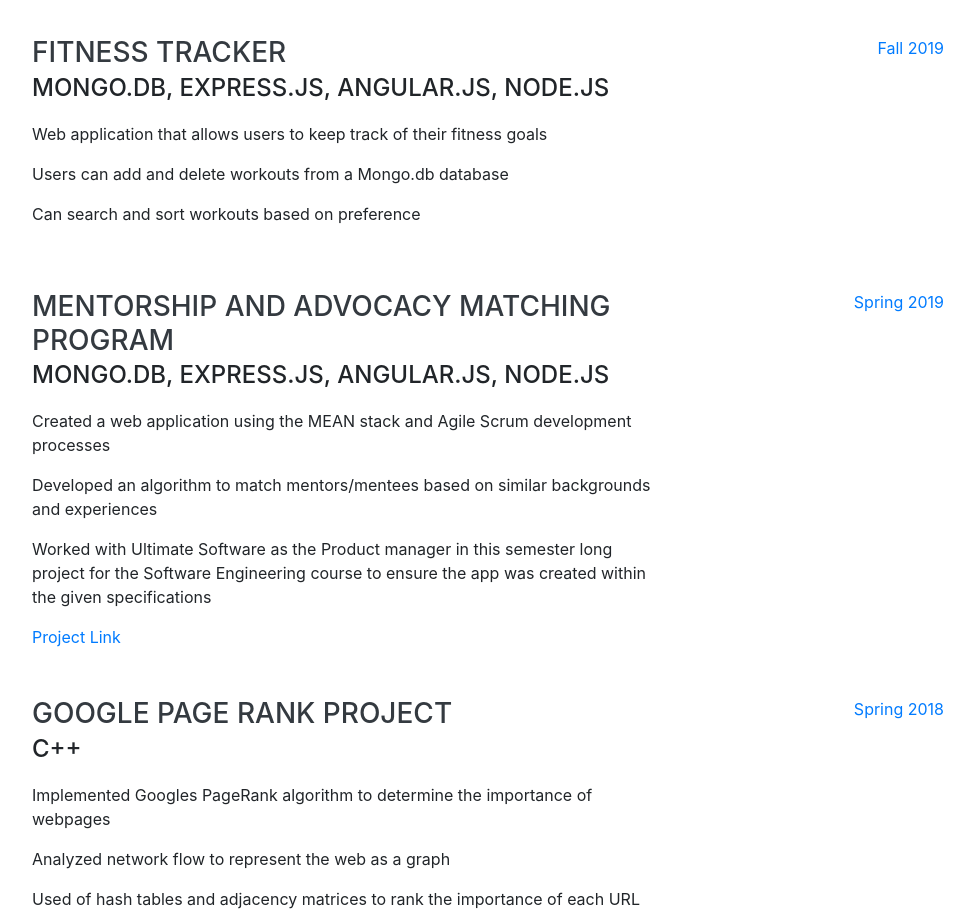
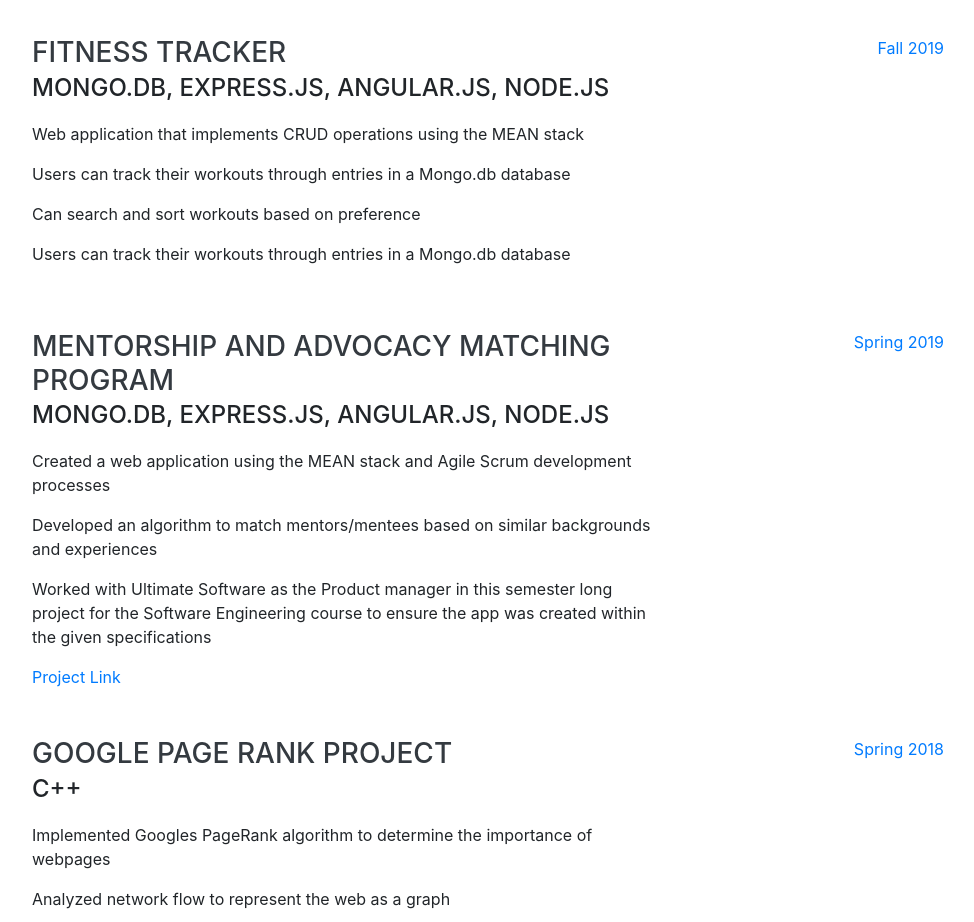
Before and after one commit to michaelnunn3/personal_portfolio, a website with bundled scripts: page index.html in a window 1280 px wide. Shown: the part 1700-2622 px from the top of the page, without its empty margins (288-1262 px from the left). Built offline with nearby package versions, Linux system fonts and the light colour scheme; a web font is replaced by a local one.

Commit message:
Update index.html

```diff
--- a/index.html
+++ b/index.html
@@ -130,9 +130,10 @@
           <div class="resume-content">
             <h3 class="mb-0">Fitness Tracker</h3>
             <div class="subheading mb-3">Mongo.db, Express.js, Angular.js, Node.js</div>
-            <p>Web application that allows users to keep track of their fitness goals</p>
-            <p>Users can add and delete workouts from a Mongo.db database</p>
+            <p>Web application that implements CRUD operations using the MEAN stack</p>
+            <p>Users can track their workouts through entries in a Mongo.db database</p>
             <p>Can search and sort workouts based on preference</p>
+            <p>Users can track their workouts through entries in a Mongo.db database</p>
           </div>
           <div class="resume-date text-md-right">
             <span class="text-primary">Fall 2019</span>
```
